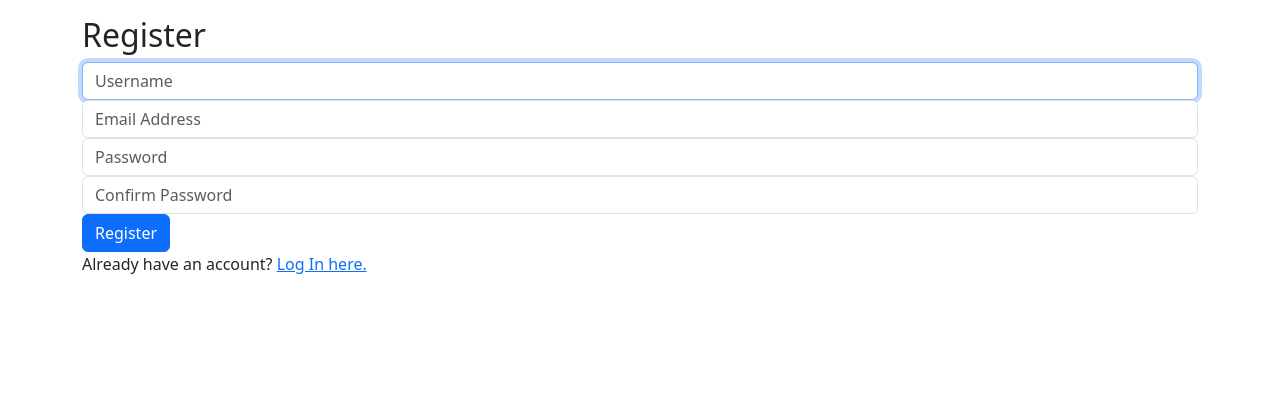
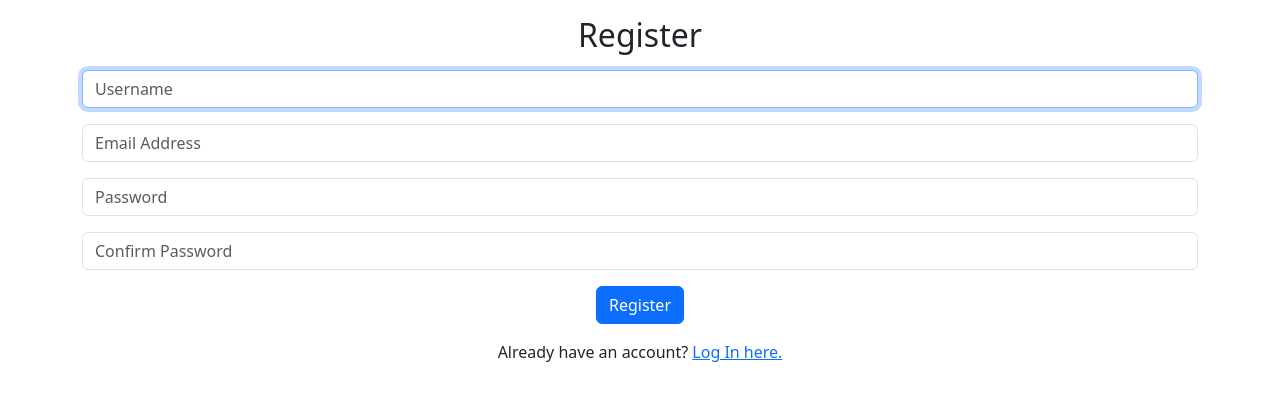
Before and after one commit to srky420/cs50w-project4, a Django app: page /register in a window 1280 px wide. Shown: the part 57-458 px from the top of the page. Run offline with Django 3.2, Linux system fonts and the light colour scheme.

Commit message:
Create edit post views and test

```diff
--- a/network/static/network/edit-post.js
+++ b/network/static/network/edit-post.js
@@ -1,9 +1,8 @@
 function edit(edit_btn) {
-
     post_id = edit_btn.dataset.id;
 
     const post = document.querySelector(`#post${post_id}`);
     const postContent = post.querySelector('.post-content').innerHTML;
-    console.log(postContent);
+
     post.querySelector('.edit-textarea').value = postContent;
 }
--- a/network/static/network/styles.css
+++ b/network/static/network/styles.css
@@ -15,3 +15,7 @@
     cursor: default;
     color: grey;
 }
+
+.msg {
+    color: red;
+}
--- a/network/templates/network/posts.html
+++ b/network/templates/network/posts.html
@@ -2,12 +2,14 @@
 
         <div class="card w-100 my-3" id="post{{ post.id }}">
             <div class="card-body position-relative">
-                <h5 class="card-title"><a href="{% url 'profile' post.posted_by.id %}" class="card-link">{{ post.posted_by }}</a></h5>
+                <h5 class="card-title">
+                    <a href="{% url 'profile' post.posted_by.id %}" class="link-dark link-underline-opacity-0 link-underline-opacity-100-hover">{{ post.posted_by }}</a>
+                </h5>
                 <small class="card-subtitle mb-2 text-body-secondary">{{ post.posted_on|timesince }} ago</small>
                 <p class="card-text my-3 post-content">{{ post.content }}</p>
                 <hr>
                 <p class="card-text">
-                    <a class="card-link text-decoration-none like-btn" data-post="{{ post.id }}">
+                    <a class="text-decoration-none like-btn" data-post="{{ post.id }}">
                         {% if like %}
                             <i class="fa fa-thumbs-up"></i>
                         {% else %}
--- a/network/templates/network/register.html
+++ b/network/templates/network/register.html
@@ -2,29 +2,20 @@
 
 {% block body %}
 
-    <h2>Register</h2>
+    <h2 class="text-center my-3">Register</h2>
 
     {% if message %}
-        <div>{{ message }}</div>
+        <div class="msg">{{ message }}</div>
     {% endif %}
 
-    <form action="{% url 'register' %}" method="post">
+    <form action="{% url 'register' %}" method="post" class="text-center">
         {% csrf_token %}
-        <div class="form-group">
-            <input class="form-control" autofocus type="text" name="username" placeholder="Username">
-        </div>
-        <div class="form-group">
-            <input class="form-control" type="email" name="email" placeholder="Email Address">
-        </div>
-        <div class="form-group">
-            <input class="form-control" type="password" name="password" placeholder="Password">
-        </div>
-        <div class="form-group">
-            <input class="form-control" type="password" name="confirmation" placeholder="Confirm Password">
-        </div>
+        <input class="form-control mb-3" autofocus type="text" name="username" placeholder="Username">
+        <input class="form-control mb-3" type="email" name="email" placeholder="Email Address">
+        <input class="form-control mb-3" type="password" name="password" placeholder="Password">
+        <input class="form-control mb-3" type="password" name="confirmation" placeholder="Confirm Password">
         <input class="btn btn-primary" type="submit" value="Register">
+        <p class="text-center my-3">Already have an account? <a href="{% url 'login' %}">Log In here.</a></p>
     </form>
 
-    Already have an account? <a href="{% url 'login' %}">Log In here.</a>
-
 {% endblock %}
--- a/network/urls.py
+++ b/network/urls.py
@@ -12,5 +12,6 @@ urlpatterns = [
     path("followings", views.followings, name="followings"),
     path("profile/<int:user_id>", views.profile, name="profile"),
     path("like/<int:post_id>", views.like, name="like"),
-    path("profile/<int:user_id>/follow", views.follow, name="follow")
+    path("profile/<int:user_id>/follow", views.follow, name="follow"),
+    path("edit/<int:post_id>", views.edit, name="edit")
 ]
--- a/network/views.py
+++ b/network/views.py
@@ -176,6 +176,34 @@ def follow(request, user_id):
 
 
 """
+Edit post func
+"""
+@login_required
+def edit(request, post_id):
+    if request.method != "PUT":
+        return JsonResponse({"error": "PUT request required!"}, status=400)
+
+    try:
+        post = Post.objects.get(pk=post_id)
+    except Post.DoesNotExist:
+        return JsonResponse({"error": "Post does not exist"}, status=400)
+
+    if post.posted_by != request.user:
+        return JsonResponse({"error": "Post edit forbidden"}, status=403)
+
+    data = json.loads(request.body)
+    content = data.get("content")
+
+    if not content:
+        return JsonResponse({"error": "Content required!"}, status=400)
+
+    post.content = content
+    post.save()
+
+    return JsonResponse({"msg": "Post updated!"}, status=204)
+
+
+"""
 Posts view
 """
 def posts(request, filter):
@@ -249,10 +277,15 @@ def register(request):
     if request.method == "POST":
         username = request.POST["username"]
         email = request.POST["email"]
+        password = request.POST["password"]
+        confirmation = request.POST["confirmation"]
+
+        if not username or not email or not password or not confirmation:
+            return render(request, "network/register.html", {
+                "message": "Input fields required."
+            })
 
         # Ensure password matches confirmation
-        password = request.POST["password"]
-        confirmation = request.POST["confirmation"]
         if password != confirmation:
             return render(request, "network/register.html", {
                 "message": "Passwords must match."
```
Also changed, not shown: network/templates/network/login.html (+3 -10 lines), network/tests.py (+29 -0 lines), db.sqlite3.
